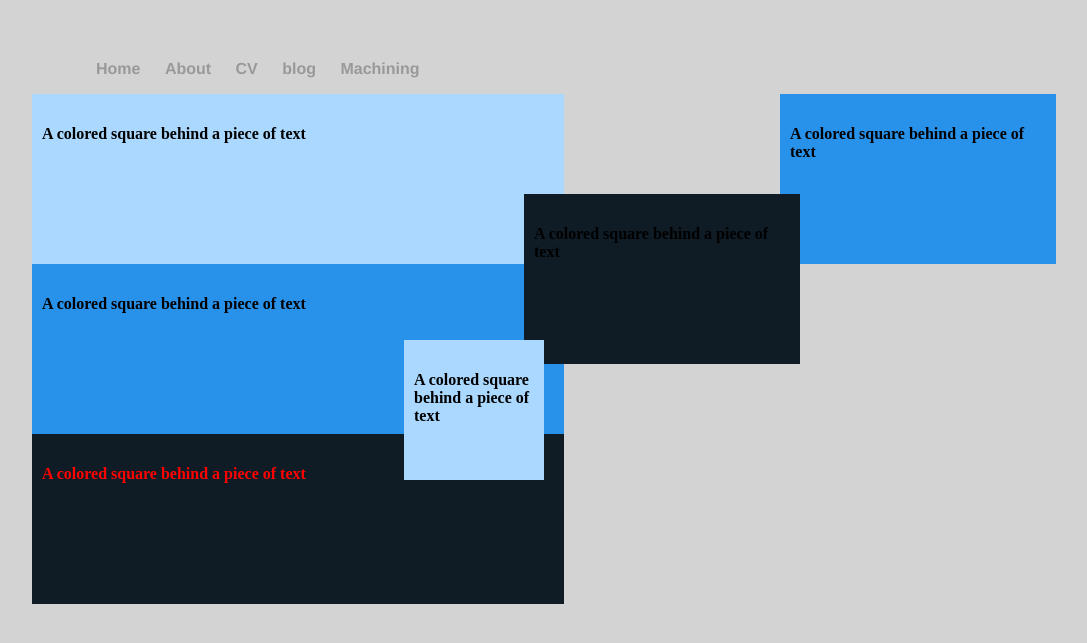
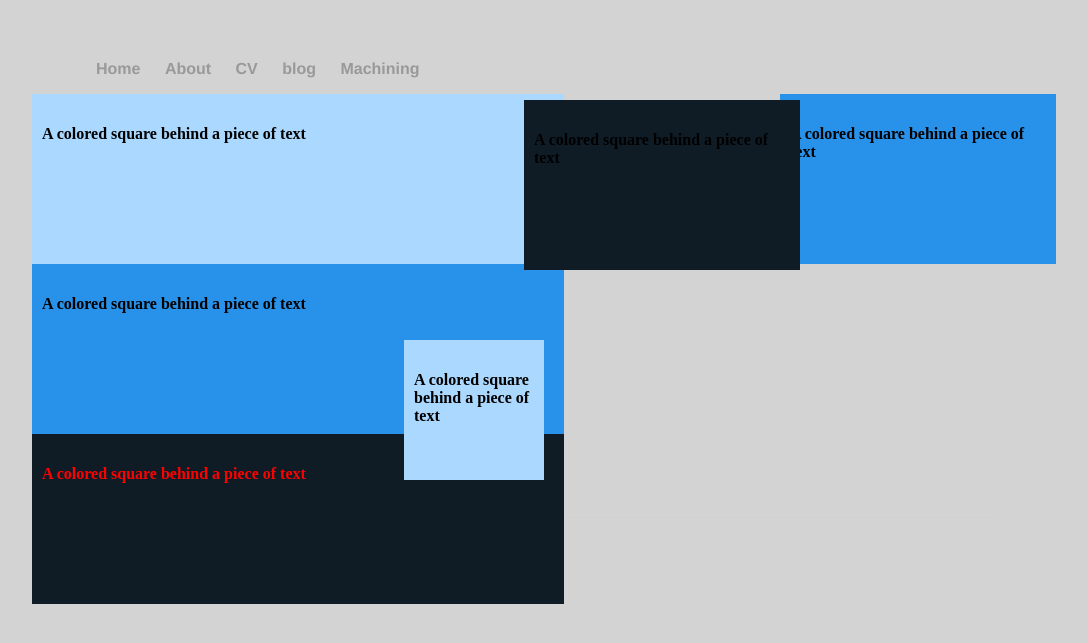
Before and after one commit to ZephyrPitre/ZephyrPitre.github.io, a Jekyll site: the page built from index.html, in a window 1280 px wide. Shown: the top 643 px of the page, without its empty margins (96-1183 px from the left). Built offline with Jekyll 4.4.1, drawn with Linux system fonts in a browser that asks for light colours.

Commit message:
Update index.html

```diff
--- a/index.html
+++ b/index.html
@@ -50,7 +50,7 @@ title: Zephyr Pitre
 .square2{
     position: absolute;
     right: 30%;
-    top: 194px;
+    top: 100px;
     border-color:black;
     width: 20%;
     height: 150px;
```
